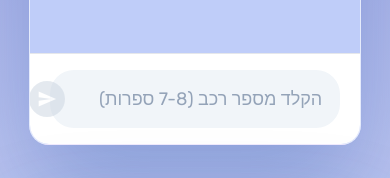
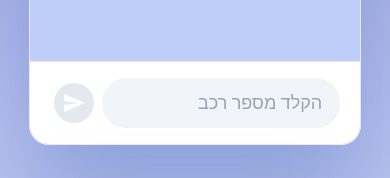
Before and after one commit to gamaiun/Auto-Parts-Khalul, a Next.js app: page / in a window 390 px wide. Shown: the part 819-997 px from the top of the page. Built offline with nearby package versions, Linux system fonts and the light colour scheme.

Commit message:
Separate send button from input field and clean up placeholder text

```diff
--- a/app/page.js
+++ b/app/page.js
@@ -54,11 +54,11 @@ export default function Home() {
   const getPlaceholder = () => {
     switch (conversationState) {
       case "WAITING_PLATE":
-        return "הקלד מספר רכב (7-8 ספרות)";
+        return "הקלד מספר רכב";
       case "WAITING_PART":
         return "איזה חלק אתה מחפש?";
       case "WAITING_PHONE":
-        return "הקלד מספר טלפון (05X-XXXXXXX)";
+        return "";
       default:
         return "הקלד הודעה";
     }
--- a/app/page.module.css
+++ b/app/page.module.css
@@ -136,16 +136,28 @@
   display: flex;
   align-items: center;
   gap: 12px;
+}
+
+.input {
+  flex: 1;
   background: #f1f5f9;
+  border: 2px solid transparent;
   border-radius: 24px;
-  padding: 8px 16px;
-  border: 2px solid transparent;
+  padding: 12px 16px;
+  outline: none;
+  color: #1e293b;
+  font-size: 18px;
+  font-family: inherit;
   transition: all 0.2s;
 }
 
-.inputContainer:focus-within {
+.input:focus {
   border-color: #3b82f6;
   background: #ffffff;
+}
+
+.input::placeholder {
+  color: #94a3b8;
 }
 
 .typingIndicator {
@@ -198,21 +210,6 @@
 
 .emojiButton:hover {
   opacity: 1;
-}
-
-.input {
-  flex: 1;
-  background: transparent;
-  border: none;
-  outline: none;
-  color: #1e293b;
-  font-size: 18px;
-  padding: 8px 0;
-  font-family: inherit;
-}
-
-.input::placeholder {
-  color: #94a3b8;
 }
 
 .sendButton {
@@ -294,7 +291,19 @@
     max-width: 80%;
   }
 
+  .inputContainer {
+    gap: 8px;
+  }
+
   .input {
-    flex: 0 1 65%;
+    flex: 1;
+    min-width: 0;
+    max-width: calc(100% - 52px);
+  }
+
+  .sendButton {
+    flex-shrink: 0;
+    width: 40px;
+    height: 40px;
   }
 }
```
